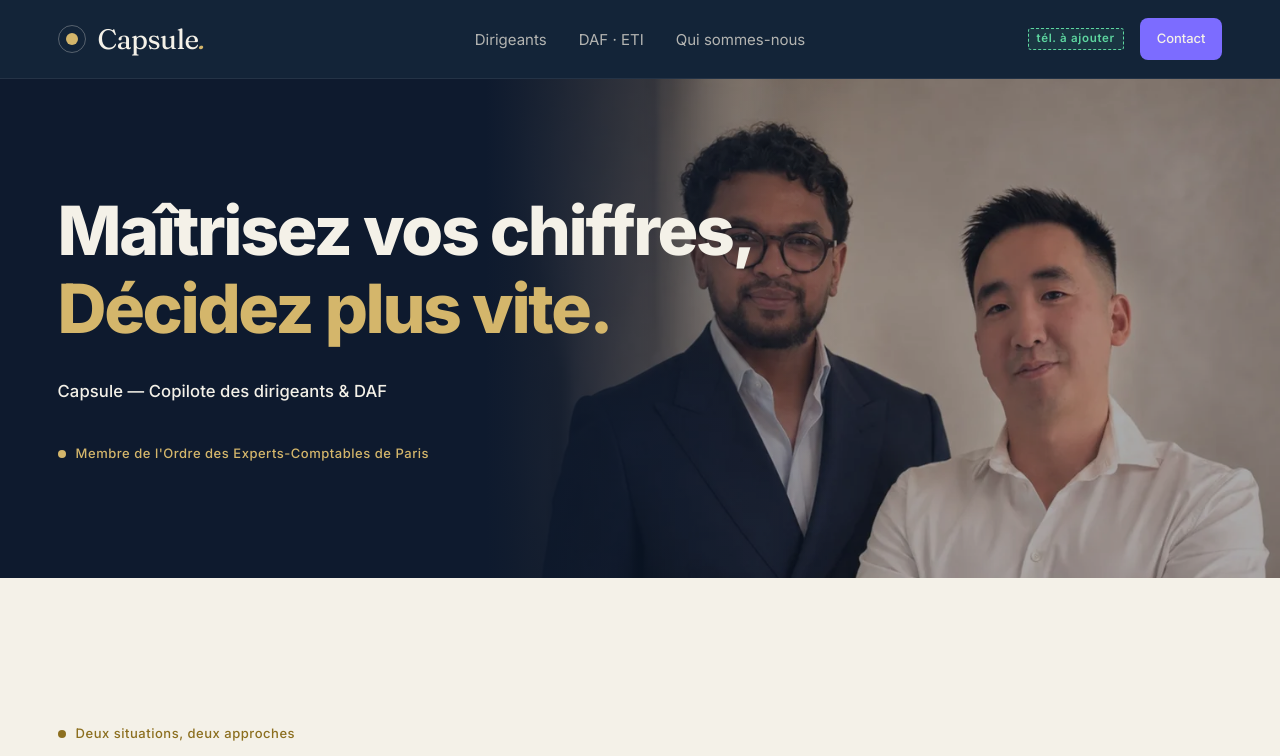
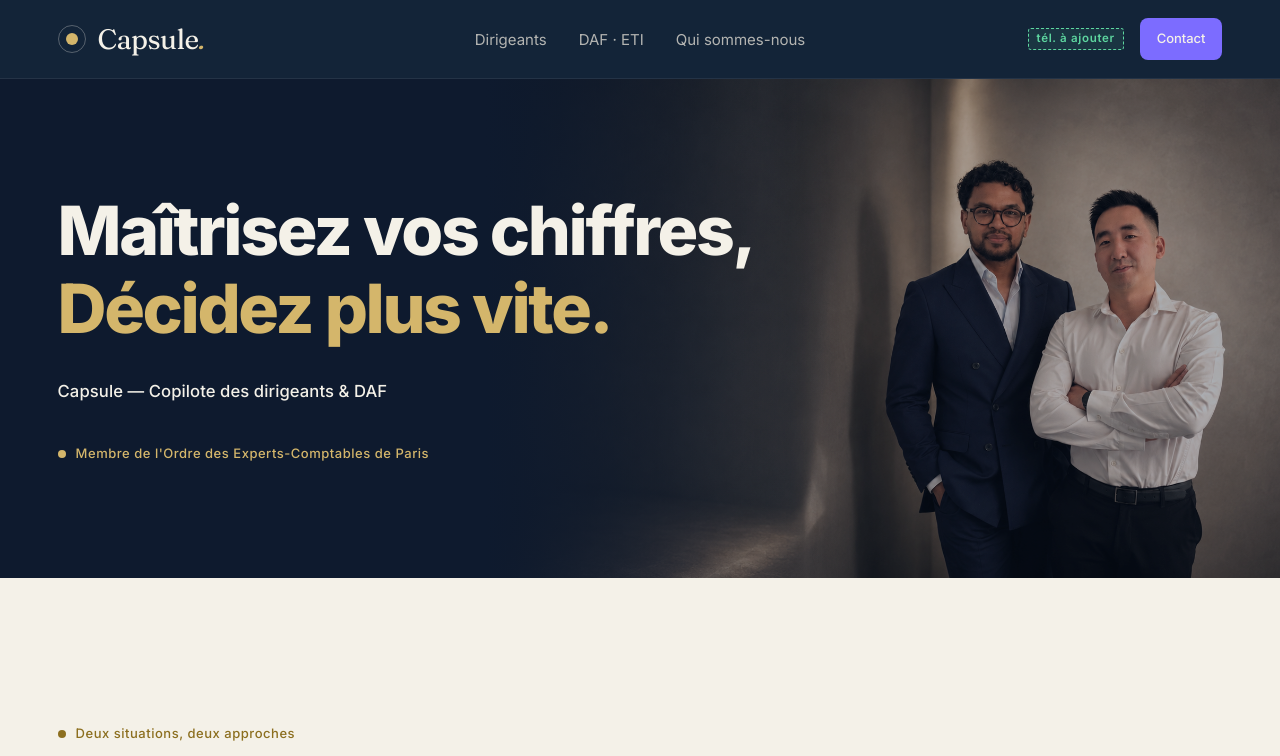
Before and after one commit to capsule-expertise/capsule-expertise-v5, a React (Vite) app: page / in a window 1280 px wide. Shown: the top 756 px of the page. Built offline with nearby package versions, Linux system fonts and the light colour scheme.

Commit message:
feat(hero): swap photo V2 (cadrage cinematique) + objectPosition adapte

```diff
--- a/src/components/sections/HeroSection.tsx
+++ b/src/components/sections/HeroSection.tsx
@@ -62,7 +62,7 @@ export function HeroSection() {
           alt={H.heroPhoto.alt}
           loading="eager"
           className="w-full h-full object-cover"
-          style={{ objectPosition: '50% 25%' }}
+          style={{ objectPosition: '55% 35%' }}
         />
         {/* Dark overlay navy léger — harmonise avec navy bg sans assombrir la photo */}
         <div
--- a/src/content/site.ts
+++ b/src/content/site.ts
@@ -61,7 +61,7 @@ export const SITE = {
     subtitleBrand: 'Capsule — Copilote des dirigeants & DAF',
     oecBadge: "Membre de l'Ordre des Experts-Comptables de Paris",
     heroPhoto: {
-      src: '/ranto-jerome.webp',
+      src: '/Ranto%20Jerome%20v2.png',
       alt: 'Ranto Rajaonarivo et Jérôme Phou, associés fondateurs de Capsule Expertise',
       caption: 'Ranto & Jérôme — vos interlocuteurs',
     },
```
